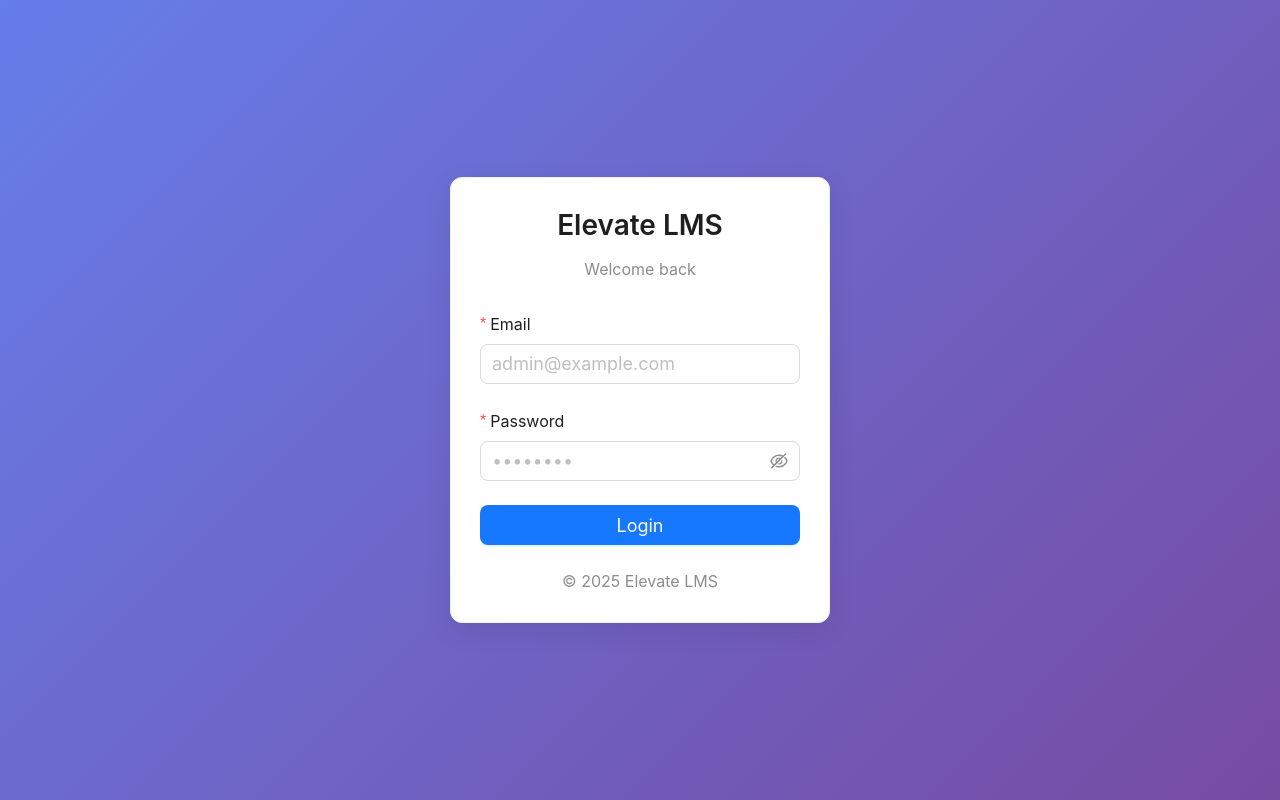
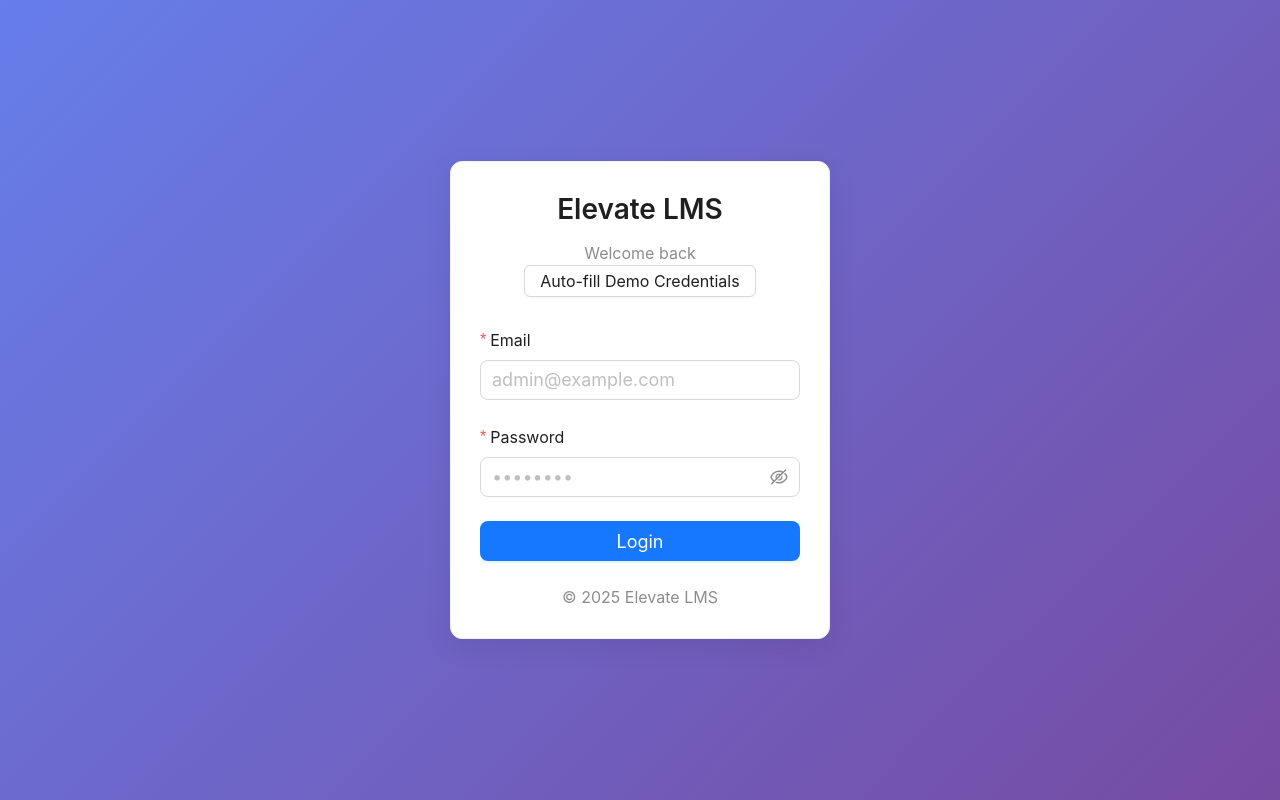
Before and after one commit to connectemea/Elevate-LMS, a Next.js app: page /login in a window 1280 px wide. Built offline with nearby package versions, Linux system fonts and the light colour scheme; no server answers; what @ant-design/nextjs-registry would draw is missing.

Commit message:
demo cred in login form

```diff
--- a/src/components/page/LoginPage/LoginForm.tsx
+++ b/src/components/page/LoginPage/LoginForm.tsx
@@ -52,7 +52,20 @@ export default function LoginForm() {
       <Card className={styles.card}>
         <div className={styles.header}>
           <Title level={3}>Elevate LMS</Title>
+           <div className={styles.welcome}>
             <Text type="secondary">Welcome back</Text>
+
+            <Button
+              onClick={() =>
+                form.setFieldsValue({
+                  email: "dev@gmail.com",
+                  password: "password",
+                })
+              }
+            >
+              Auto-fill Demo Credentials
+            </Button>
+          </div>
         </div>
 
         {contextHolder}
```
